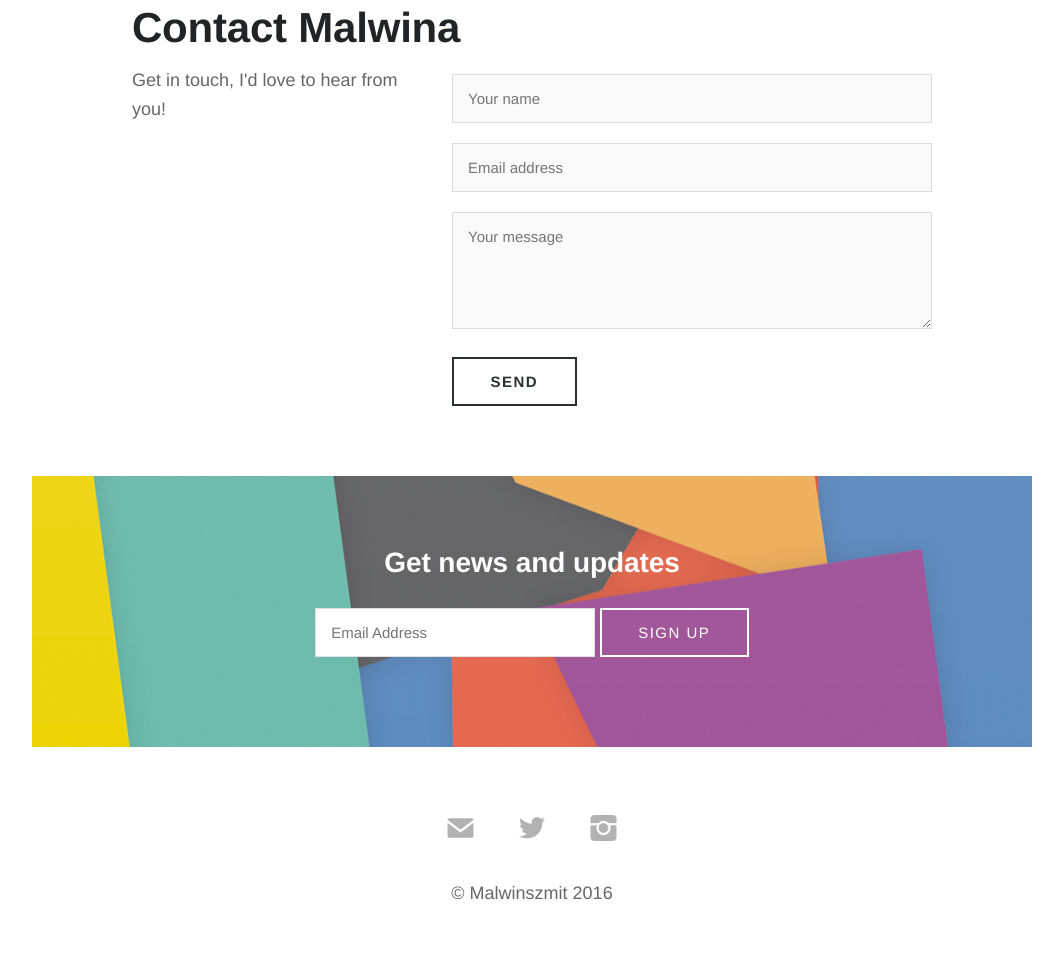
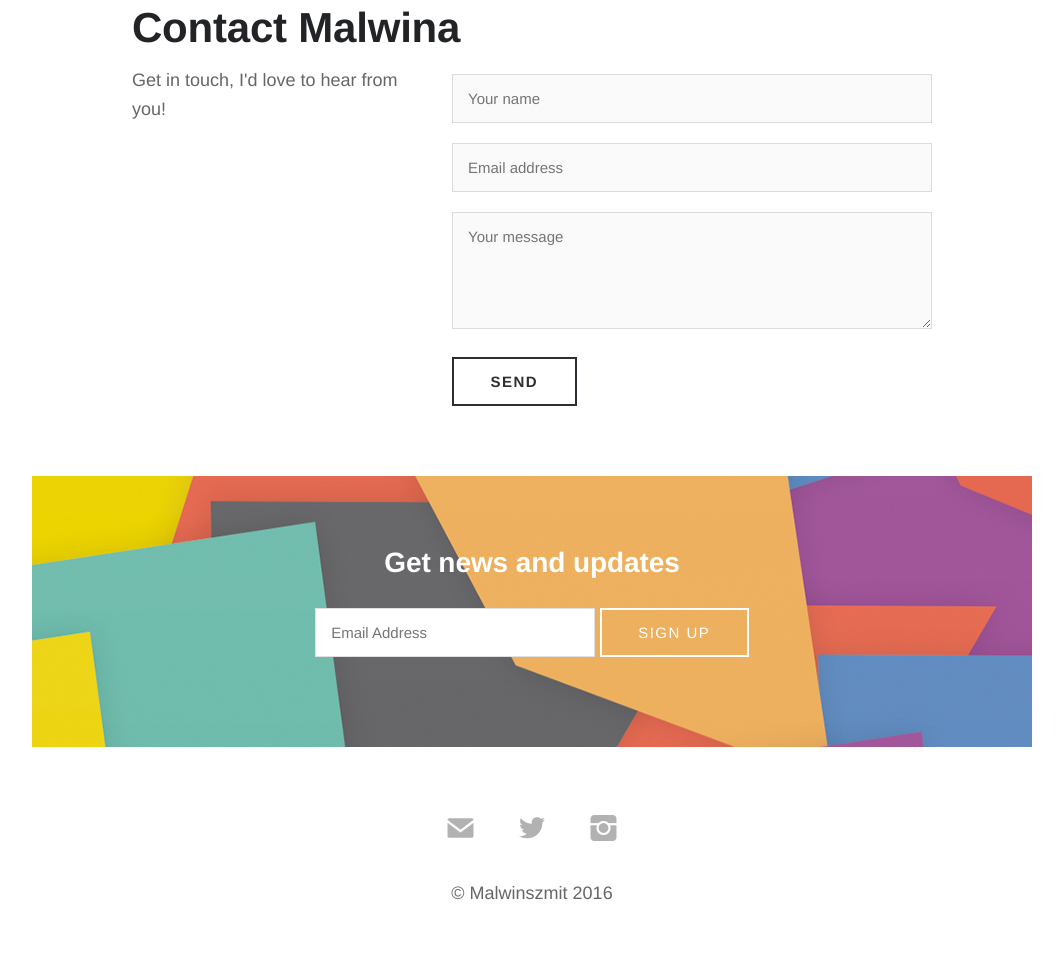
Before and after one commit to malwinaszmit/malwinaszmit.github.io, a plain HTML site: page index.html in a window 1280 px wide. Shown: the part 3297-4277 px from the top of the page, without its empty margins (108-1171 px from the left). Drawn offline with nearby package versions, Linux system fonts and the light colour scheme.

Commit message:
Footer size
Footer size

```diff
--- a/css/global.css
+++ b/css/global.css
@@ -231,7 +231,7 @@ p {
 }
 /* Footer */
 .updates {
-	background: url(../img/background.png) no-repeat center 96%;
+	background: url(../img/background.png) no-repeat center center;
 	padding: 50px 20px;
 	margin-bottom: 4em;
 }
```
